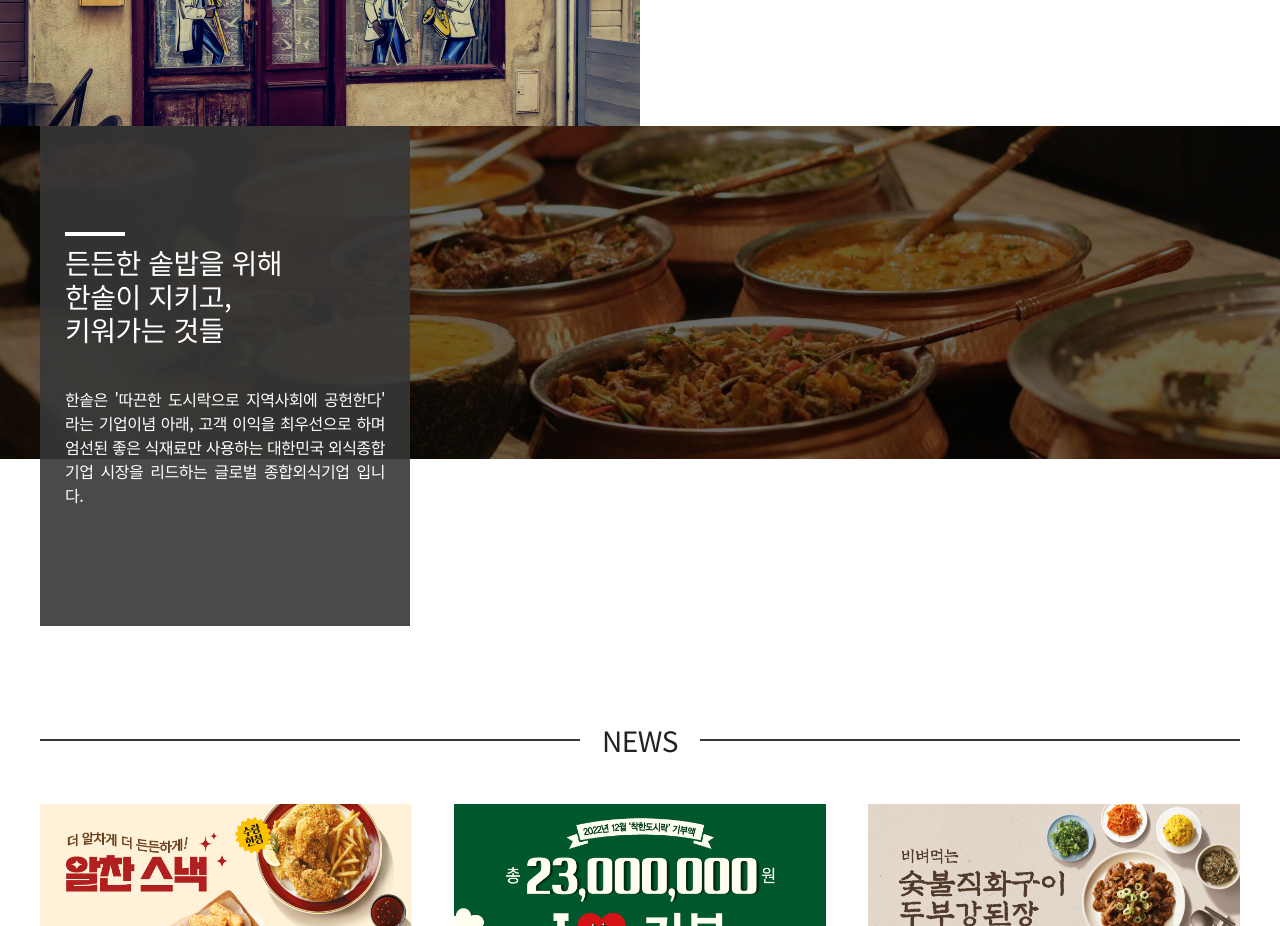
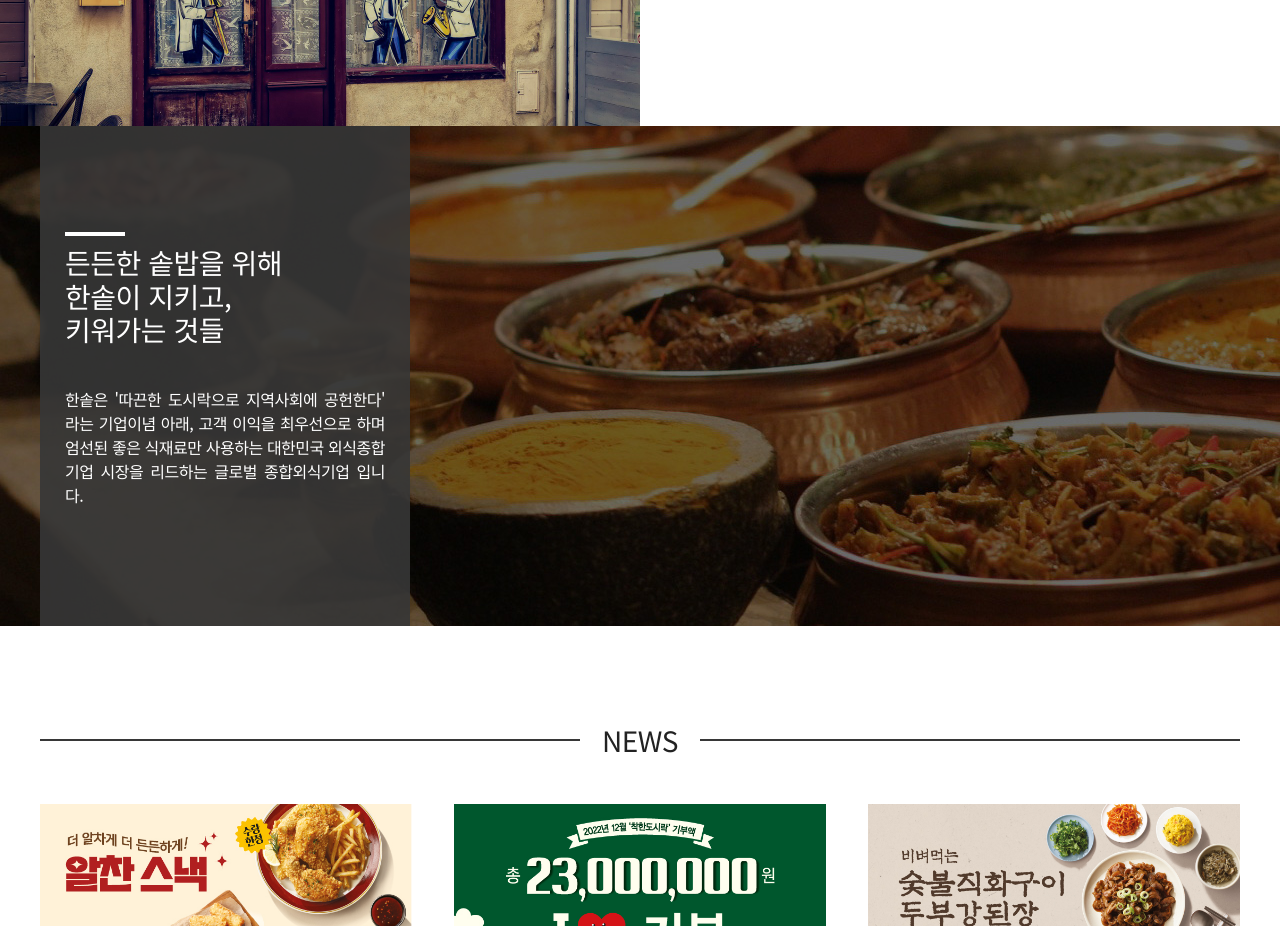
Before and after one commit to yeonsukkk/react-hansot, a React (Create React App) app: page / in a window 1280 px wide. Shown: the part 1740-2666 px from the top of the page. Built offline with nearby package versions, Linux system fonts and the light colour scheme.

Commit message:
배경이미지 css 수정

```diff
--- a/src/component/Philosophy.css
+++ b/src/component/Philosophy.css
@@ -8,7 +8,6 @@
 .Philosophy .bg {
     height: 100%;
     background: url('../assets/images/bg_philosophy.jpg') no-repeat top left;
-    background-size: 100%;
     transition: all 2s;
 }
 
```
